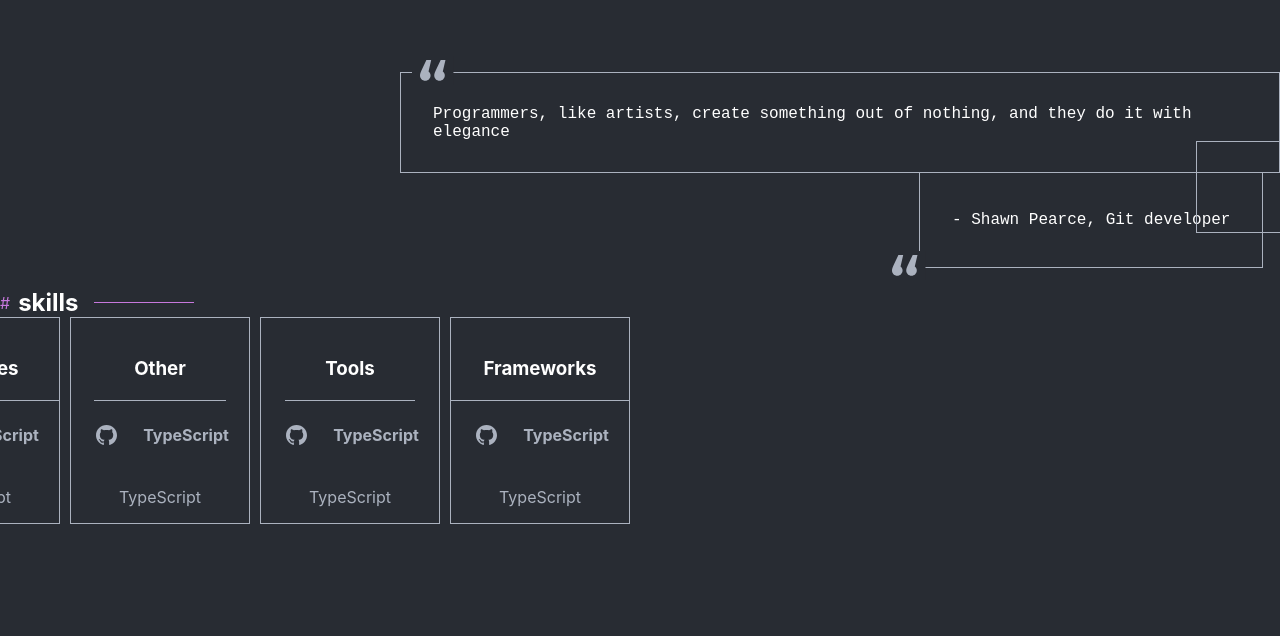
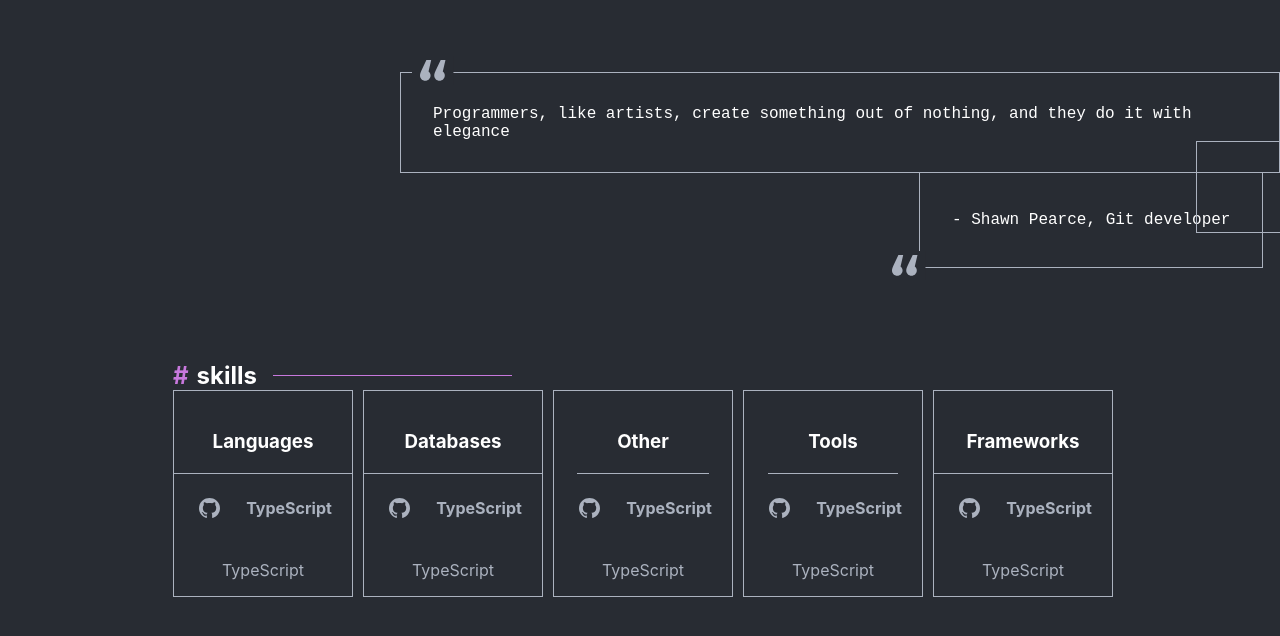
Before and after one commit to AliakseiKrasko/portfolio_project, a React app: page / in a window 1280 px wide. Shown: the part 766-1402 px from the top of the page. Before the commit the page ends 1290 px from the top, so only its background shows below. Built offline with nearby package versions, Linux system fonts and the light colour scheme.

Commit message:
added skill title and style

```diff
--- a/src/components/SectionTitle.tsx
+++ b/src/components/SectionTitle.tsx
@@ -27,6 +27,8 @@ const TitleWrapper = styled.div`
 const Hash = styled.span<{ color?: string }>`
     color: ${props => props.color || '#C778DD'};
     margin-right: 8px;  /* Отступ между # и заголовком */
+    font-size: 24px;
+    font-weight: bold;
 `;
 
 const StyledTitle = styled.span<{ color?: string }>`
--- a/src/layout/section/skills/Skills.tsx
+++ b/src/layout/section/skills/Skills.tsx
@@ -8,8 +8,8 @@ import {FlexWrapper} from "../../../components/FlexWrapper";
 export const Skills = () => {
     return (
         <StyledSkills>
-            <SectionTitle title="skills"/>
-            <FlexWrapper justify="flex-end" wrap="wrap">
+            <SectionTitle title="skills" lineLength="239px"/>
+            <FlexWrapper justify="centr" wrap="wrap">
                 <Skill iconId={"github"} title="Languages"/>
                 <Skill iconId={"github"} title="Databases"/>
                 <Skill iconId={"github"} title="Other"/>
@@ -21,6 +21,8 @@ export const Skills = () => {
 };
 
 const StyledSkills = styled.section`
+    margin-left: 173px;
+    margin-top: 73px;
     width: 50%;
-
+    min-height: 100vh;
 `
```
